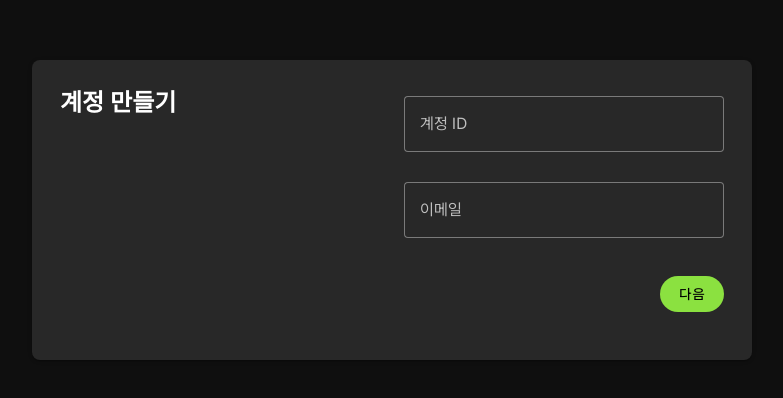
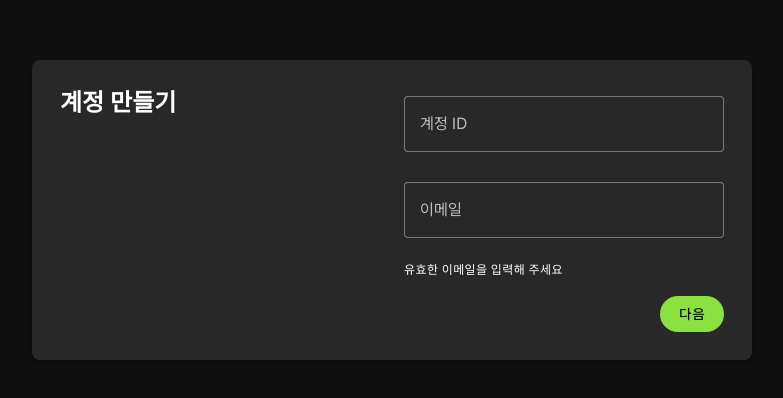
Before and after one commit to qufnr/project-b-client, a Vue app: page /sign-up in a window 1280 px wide. Shown: the part 190-588 px from the top of the page, without its empty margins (248-1031 px from the left). Built offline with nearby package versions, Linux system fonts and the light colour scheme; a small style sheet from the web is missing.

Commit message:
modified: 이메일 입력 caption 추가

```diff
--- a/src/views/sign/SignUpView.vue
+++ b/src/views/sign/SignUpView.vue
@@ -129,6 +129,7 @@ async function onNextClick() {
                                               :label="t('text.member.memberEmail')"
                                               :rules="state.email.rules"
                                 />
+                                <p class="text-caption">{{ t('message.member.caption.validEmail') }}</p>
                                 <v-spacer class="my-4" />
                                 <div class="text-end">
                                     <v-btn @click="onNextClick">{{ t('text.next') }}</v-btn>
```
